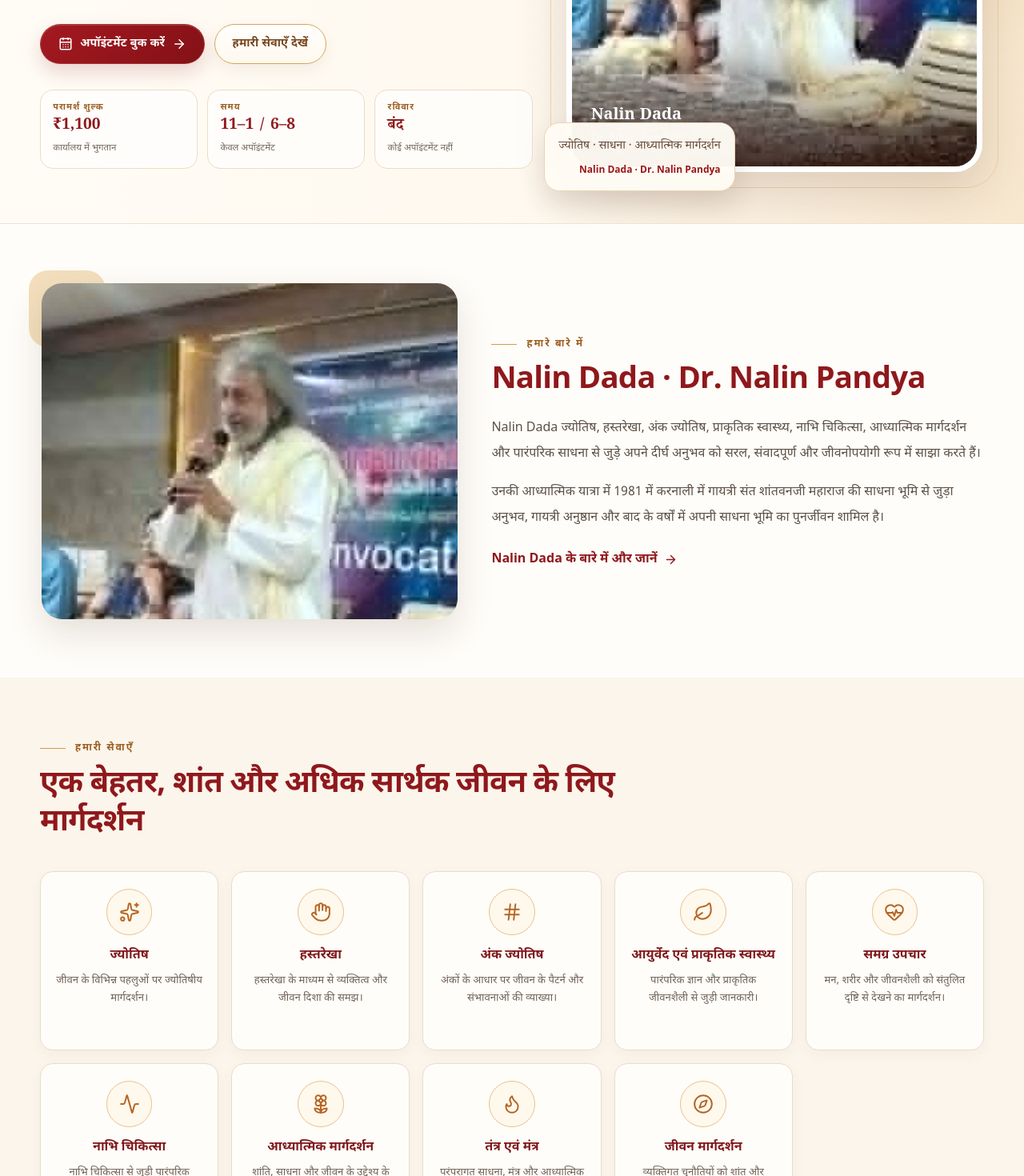
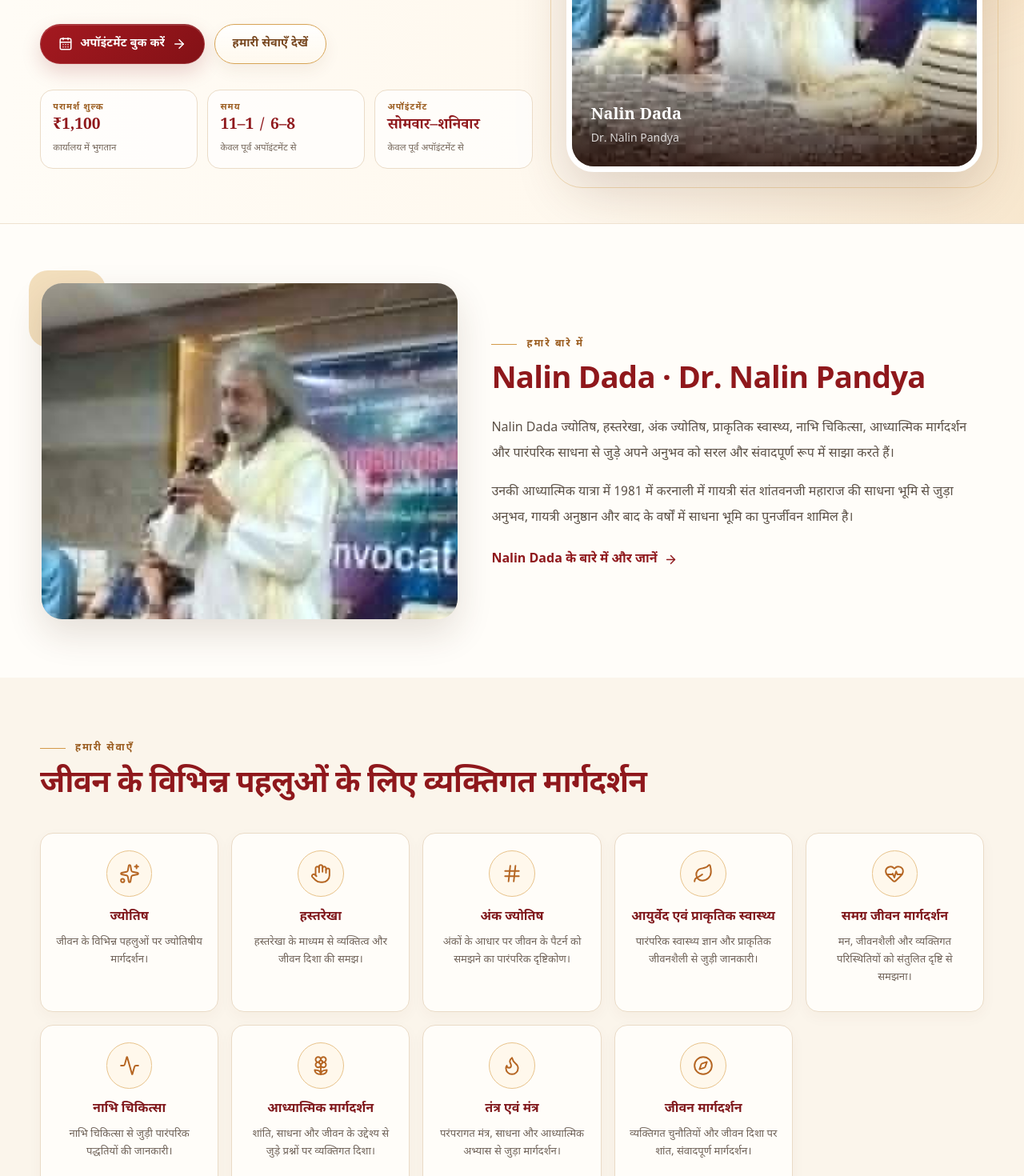
Before and after one commit to dhruvintejani/nalin_dada, a React (Vite) app: page / in a window 1280 px wide. Shown: the part 500-1970 px from the top of the page at 80% size. Built offline with nearby package versions, Linux system fonts and the light colour scheme.

Commit message:
Translate Home page and remove privacy messaging

```diff
--- a/src/pages/Home.tsx
+++ b/src/pages/Home.tsx
@@ -14,75 +14,74 @@ import {
   Sparkles,
   WalletCards,
 } from "lucide-react";
+import { useTranslation } from "react-i18next";
 import { Link } from "react-router-dom";
+import MediaSlot from "../components/MediaSlot";
+import { media } from "../config/media";
 import { siteConfig } from "../config/site";
-import { media } from "../config/media";
-import MediaSlot from "../components/MediaSlot";
 
-const services = [
-  { title: "ज्योतिष", text: "जीवन के विभिन्न पहलुओं पर ज्योतिषीय मार्गदर्शन।", icon: Sparkles },
-  { title: "हस्तरेखा", text: "हस्तरेखा के माध्यम से व्यक्तित्व और जीवन दिशा की समझ।", icon: Hand },
-  { title: "अंक ज्योतिष", text: "अंकों के आधार पर जीवन के पैटर्न और संभावनाओं की व्याख्या।", icon: Hash },
-  { title: "आयुर्वेद एवं प्राकृतिक स्वास्थ्य", text: "पारंपरिक ज्ञान और प्राकृतिक जीवनशैली से जुड़ी जानकारी।", icon: Leaf },
-  { title: "समग्र उपचार", text: "मन, शरीर और जीवनशैली को संतुलित दृष्टि से देखने का मार्गदर्शन।", icon: HeartPulse },
-  { title: "नाभि चिकित्सा", text: "नाभि चिकित्सा से जुड़ी पारंपरिक पद्धतियों की जानकारी।", icon: Activity },
-  { title: "आध्यात्मिक मार्गदर्शन", text: "शांति, साधना और जीवन के उद्देश्य के लिए व्यक्तिगत दिशा।", icon: Flower2 },
-  { title: "तंत्र एवं मंत्र", text: "परंपरागत साधना, मंत्र और आध्यात्मिक अभ्यास से जुड़ा मार्गदर्शन।", icon: Flame },
-  { title: "जीवन मार्गदर्शन", text: "व्यक्तिगत चुनौतियों को शांत और व्यावहारिक दृष्टि से समझना।", icon: Compass },
+const serviceIcons = [
+  Sparkles,
+  Hand,
+  Hash,
+  Leaf,
+  HeartPulse,
+  Activity,
+  Flower2,
+  Flame,
+  Compass,
 ];
 
-const bookThemes = [
-  "ज्योतिष",
-  "अंक ज्योतिष",
-  "आयुर्वेद",
-  "वास्तु शास्त्र",
-  "तंत्र-मंत्र",
-  "स्वास्थ्य",
-  "आध्यात्मिक साधना",
-  "जीवन मार्गदर्शन",
-];
+const Home = () => {
+  const { t } = useTranslation();
+  const services = t("home.services.items", { returnObjects: true }) as Array<{
+    title: string;
+    text: string;
+  }>;
+  const bookThemes = t("home.books.themes", { returnObjects: true }) as string[];
 
-const Home = () => (
+  return (
     <div className="overflow-hidden bg-[#fffdf9]">
       <section className="hero-surface relative">
         <div className="hero-glow" />
         <div className="site-shell grid min-h-[560px] items-center gap-10 py-12 lg:grid-cols-[1.08fr_.92fr] lg:py-16">
           <div className="relative z-10 max-w-[720px]">
-          <div className="eyebrow">जीवन · ज्ञान · उपचार · उच्चतर चेतना की ओर</div>
+            <div className="eyebrow">{t("home.eyebrow")}</div>
             <h1 className="mt-4 max-w-[760px] font-serif text-[2.5rem] font-bold leading-[1.17] tracking-[-0.03em] text-[#8f181c] sm:text-[3.2rem] lg:text-[4.15rem]">
-            आध्यात्मिक मार्गदर्शन, ज्योतिष एवं समग्र जीवन दृष्टि
+              {t("home.hero.title")}
             </h1>
             <p className="mt-5 max-w-[680px] text-base leading-8 text-[#4f443b] md:text-lg">
-            ज्योतिष, हस्तरेखा, अंक ज्योतिष, आयुर्वेद एवं प्राकृतिक स्वास्थ्य, नाभि चिकित्सा, आध्यात्मिक मार्गदर्शन तथा पारंपरिक साधना से जुड़ी जानकारी और व्यक्तिगत दिशा।
+              {t("home.hero.description")}
             </p>
             <div className="mt-7 flex flex-wrap gap-3">
               <Link to="/appointment" className="button-primary">
-              <CalendarDays size={18} /> अपॉइंटमेंट बुक करें <ArrowRight size={18} />
+                <CalendarDays size={18} /> {t("home.hero.primary")} <ArrowRight size={18} />
               </Link>
               <Link to="/services" className="button-secondary">
-              हमारी सेवाएँ देखें
+                {t("home.hero.secondary")}
               </Link>
             </div>
 
             <div className="mt-8 grid max-w-[680px] gap-3 sm:grid-cols-3">
               <div className="hero-stat">
-              <span className="hero-stat-label">परामर्श शुल्क</span>
+                <span className="hero-stat-label">{t("home.stats.fee")}</span>
                 <strong>{siteConfig.consultationFee}</strong>
-              <small>कार्यालय में भुगतान</small>
+                <small>{t("home.stats.officePayment")}</small>
               </div>
               <div className="hero-stat">
-              <span className="hero-stat-label">समय</span>
+                <span className="hero-stat-label">{t("home.stats.hours")}</span>
                 <strong>11–1 / 6–8</strong>
-              <small>केवल अपॉइंटमेंट</small>
+                <small>{t("common.appointment.appointmentOnly")}</small>
               </div>
               <div className="hero-stat">
-              <span className="hero-stat-label">रविवार</span>
-              <strong>बंद</strong>
-              <small>कोई अपॉइंटमेंट नहीं</small>
+                <span className="hero-stat-label">{t("home.stats.days")}</span>
+                <strong>{t("home.stats.daysValue")}</strong>
+                <small>{t("common.appointment.appointmentOnly")}</small>
               </div>
             </div>
           </div>
 
+          {media.photos.homeHero.src && (
             <div className="relative mx-auto w-full max-w-[520px] lg:justify-self-end">
               <div className="absolute -inset-5 rounded-[2.5rem] border border-[#e6bd7d]/50" />
               <div className="relative overflow-hidden rounded-[2.15rem] border-[7px] border-white bg-white shadow-[0_25px_65px_rgba(81,43,21,.18)]">
@@ -96,16 +95,14 @@ const Home = () => (
                   <p className="mt-1 text-sm text-white/80">Dr. Nalin Pandya</p>
                 </div>
               </div>
-          <div className="quote-card absolute -bottom-6 -left-7 hidden max-w-[280px] md:block">
-            <p>ज्योतिष · साधना · आध्यात्मिक मार्गदर्शन</p>
-            <span>Nalin Dada · Dr. Nalin Pandya</span>
             </div>
-        </div>
+          )}
         </div>
       </section>
 
       <section className="section-block">
-      <div className="site-shell grid items-center gap-10 lg:grid-cols-[.92fr_1.08fr]">
+        <div className={`site-shell grid items-center gap-10 ${media.photos.homeAbout.src ? "lg:grid-cols-[.92fr_1.08fr]" : ""}`}>
+          {media.photos.homeAbout.src && (
             <div className="relative mx-auto w-full max-w-[520px]">
               <div className="absolute -left-4 -top-4 h-24 w-24 rounded-3xl bg-[#f3dfbd]" />
               <MediaSlot
@@ -113,18 +110,15 @@ const Home = () => (
                 className="relative h-[420px] rounded-[1.6rem] shadow-[0_18px_45px_rgba(74,44,24,.14)]"
               />
             </div>
+          )}
 
           <div>
-          <div className="eyebrow">हमारे बारे में</div>
-          <h2 className="section-title mt-3">Nalin Dada · Dr. Nalin Pandya</h2>
-          <p className="mt-5 text-base leading-8 text-[#5c5147]">
-            Nalin Dada ज्योतिष, हस्तरेखा, अंक ज्योतिष, प्राकृतिक स्वास्थ्य, नाभि चिकित्सा, आध्यात्मिक मार्गदर्शन और पारंपरिक साधना से जुड़े अपने दीर्घ अनुभव को सरल, संवादपूर्ण और जीवनोपयोगी रूप में साझा करते हैं।
-          </p>
-          <p className="mt-4 text-base leading-8 text-[#5c5147]">
-            उनकी आध्यात्मिक यात्रा में 1981 में करनाली में गायत्री संत शांतवनजी महाराज की साधना भूमि से जुड़ा अनुभव, गायत्री अनुष्ठान और बाद के वर्षों में अपनी साधना भूमि का पुनर्जीवन शामिल है।
-          </p>
+            <div className="eyebrow">{t("home.intro.eyebrow")}</div>
+            <h2 className="section-title mt-3">{t("home.intro.title")}</h2>
+            <p className="mt-5 text-base leading-8 text-[#5c5147]">{t("home.intro.p1")}</p>
+            <p className="mt-4 text-base leading-8 text-[#5c5147]">{t("home.intro.p2")}</p>
             <Link to="/about" className="text-link mt-6">
-            Nalin Dada के बारे में और जानें <ArrowRight size={17} />
+              {t("home.intro.link")} <ArrowRight size={17} />
             </Link>
           </div>
         </div>
@@ -133,25 +127,28 @@ const Home = () => (
       <section className="section-block bg-[#fbf5eb]">
         <div className="site-shell">
           <div className="max-w-3xl">
-          <div className="eyebrow">हमारी सेवाएँ</div>
-          <h2 className="section-title mt-3">एक बेहतर, शांत और अधिक सार्थक जीवन के लिए मार्गदर्शन</h2>
+            <div className="eyebrow">{t("home.services.eyebrow")}</div>
+            <h2 className="section-title mt-3">{t("home.services.title")}</h2>
           </div>
 
           <div className="mt-9 grid gap-4 sm:grid-cols-2 lg:grid-cols-3 xl:grid-cols-5">
-          {services.map(({ title, text, icon: Icon }) => (
-            <article key={title} className="service-card">
+            {services.map((service, index) => {
+              const Icon = serviceIcons[index] ?? Sparkles;
+              return (
+                <article key={service.title} className="service-card">
                   <div className="service-icon">
                     <Icon size={26} strokeWidth={1.8} />
                   </div>
-              <h3>{title}</h3>
-              <p>{text}</p>
+                  <h3>{service.title}</h3>
+                  <p>{service.text}</p>
                 </article>
-          ))}
+              );
+            })}
           </div>
 
           <div className="mt-8 text-center">
             <Link to="/services" className="button-secondary">
-            सभी सेवाएँ देखें <ArrowRight size={17} />
+              {t("home.services.all")} <ArrowRight size={17} />
             </Link>
           </div>
         </div>
@@ -161,24 +158,23 @@ const Home = () => (
         <div className="site-shell">
           <div className="flex flex-col justify-between gap-5 md:flex-row md:items-end">
             <div>
-            <div className="eyebrow">पुस्तकें एवं प्रकाशन</div>
-            <h2 className="section-title mt-3">ज्ञान, साधना और जीवन से जुड़े विषय</h2>
+              <div className="eyebrow">{t("home.books.eyebrow")}</div>
+              <h2 className="section-title mt-3">{t("home.books.title")}</h2>
             </div>
             <Link to="/books" className="text-link">
-            पुस्तक संग्रह देखें <ArrowRight size={17} />
+              {t("home.books.link")} <ArrowRight size={17} />
             </Link>
           </div>
 
           <div className="mt-8 grid grid-cols-2 gap-3 sm:grid-cols-4 lg:grid-cols-8">
             {bookThemes.map((theme, index) => {
               const coverSrc = media.books[index]?.src ?? null;
-
               return (
                 <article key={theme} className="book-preview-card">
                   {coverSrc ? (
                     <img
                       src={coverSrc}
-                    alt={`${theme} विषयक पुस्तक का कवर`}
+                      alt={theme}
                       loading="lazy"
                       decoding="async"
                       className="book-preview-image"
@@ -202,13 +198,11 @@ const Home = () => (
             <article className="location-card">
               <div className="location-icon"><Flower2 size={28} /></div>
               <div>
-              <span className="card-kicker">साधना भूमि</span>
-              <h2>आश्रम</h2>
-              <p>
-                आश्रम एक निजी साधना भूमि है। इसका पता सार्वजनिक नहीं किया जाता। आवश्यकता होने पर विवरण Nalin Dada से व्यक्तिगत चर्चा के बाद साझा किया जाता है।
-              </p>
+                <span className="card-kicker">{t("home.places.ashramKicker")}</span>
+                <h2>{t("home.places.ashramTitle")}</h2>
+                <p>{t("home.places.ashramText")}</p>
                 <Link to="/ashram" className="text-link mt-4">
-                आश्रम के बारे में जानें <ArrowRight size={16} />
+                  {t("home.places.ashramLink")} <ArrowRight size={16} />
                 </Link>
               </div>
             </article>
@@ -216,13 +210,11 @@ const Home = () => (
             <article className="location-card">
               <div className="location-icon"><MapPin size={28} /></div>
               <div>
-              <span className="card-kicker">व्यक्तिगत परामर्श</span>
-              <h2>परामर्श कार्यालय</h2>
-              <p>
-                {siteConfig.officeAddress}
-              </p>
+                <span className="card-kicker">{t("home.places.officeKicker")}</span>
+                <h2>{t("home.places.officeTitle")}</h2>
+                <p>{siteConfig.officeAddress}</p>
                 <p className="mt-3 font-semibold text-[#7e201f]">
-                {siteConfig.appointmentDays} · {siteConfig.morningSlot} · {siteConfig.eveningSlot} · केवल अपॉइंटमेंट
+                  {t("common.appointment.days")} · {siteConfig.morningSlot} · {siteConfig.eveningSlot}
                 </p>
               </div>
             </article>
@@ -235,21 +227,22 @@ const Home = () => (
           <div>
             <div className="flex items-center gap-3 text-[#e5ac53]">
               <WalletCards size={23} />
-            <span className="text-sm font-bold tracking-[.14em]">व्यक्तिगत परामर्श</span>
+              <span className="text-sm font-bold tracking-[.14em]">{t("home.cta.eyebrow")}</span>
             </div>
             <h2 className="mt-3 font-serif text-3xl font-bold text-white md:text-4xl">
-            अपॉइंटमेंट शुल्क {siteConfig.consultationFee}
+              {t("home.cta.title", { fee: siteConfig.consultationFee })}
             </h2>
             <p className="mt-3 max-w-2xl text-sm leading-7 text-[#dfe8e4] md:text-base">
-            शुल्क कार्यालय में भुगतान किया जाएगा। ऑनलाइन भुगतान तथा ऑनलाइन/वीडियो परामर्श उपलब्ध नहीं है।
+              {t("home.cta.description")}
             </p>
           </div>
           <Link to="/appointment" className="button-gold">
-          अपॉइंटमेंट एवं संपर्क <ArrowRight size={18} />
+            {t("home.cta.button")} <ArrowRight size={18} />
           </Link>
         </div>
       </section>
     </div>
   );
+};
 
 export default Home;
```
Lines whose indentation alone changed are shown as unchanged.
